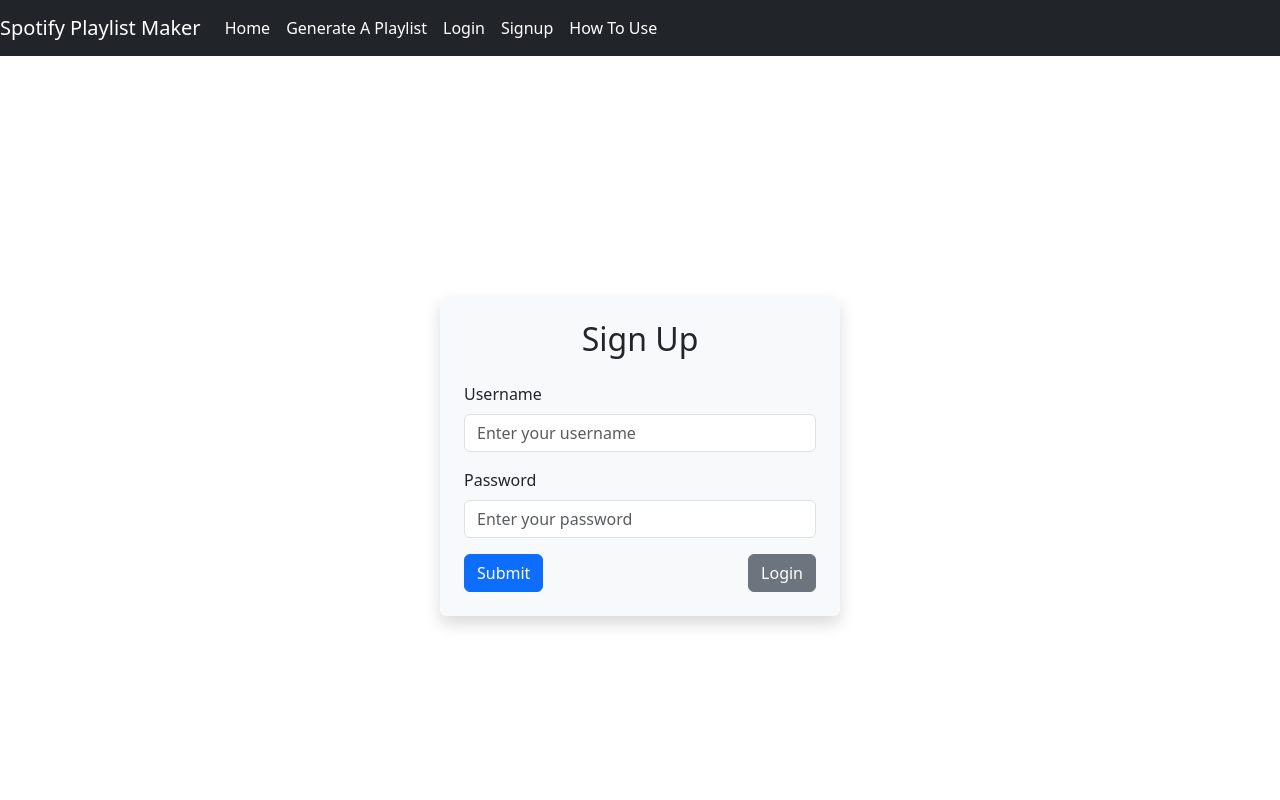
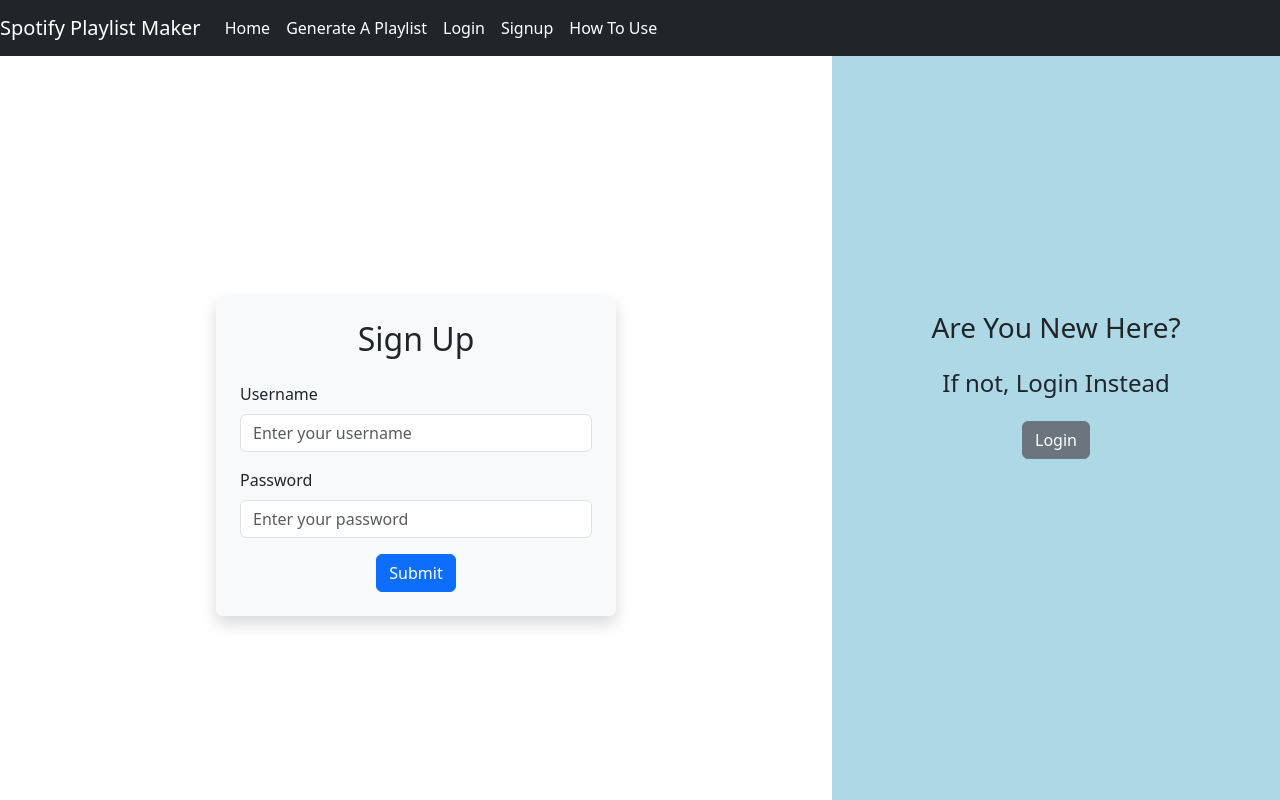
Before and after one commit to MichaelAngamarca/418Project, a React (Create React App) app: page /signup in a window 1280 px wide. Shown: the top 800 px of the page. Built offline with nearby package versions, Linux system fonts and the light colour scheme.

Commit message:
new login and signup

```diff
--- /dev/null
+++ b/src/Login/Login.css
@@ -0,0 +1,17 @@
+
+.signOption{
+     float:right;
+    height: 1000px;
+    width:35%;
+    margin:auto;
+    background-color: lightblue;
+
+}
+.contain{
+        float: left;
+        width:65%;
+
+}
+.center {
+    margin-top: 255px;
+  }
--- a/src/Login/Login.js
+++ b/src/Login/Login.js
@@ -1,7 +1,7 @@
 import React, { useState } from "react";
 import axios from "axios";
 import { useNavigate } from "react-router";
-
+import "./Login.css";
 const Login = () => {
   const [loginValues, setLoginValues] = useState({
     userID: "",
@@ -77,10 +77,13 @@ const Login = () => {
             <a className="nav-item nav-link text-white" href="/howtouse">
               How To Use
             </a>
+
           </div>
         </div>
+
       </nav>
-      <div className="container d-flex justify-content-center align-items-center vh-100">
+
+      <div className="contain  d-flex justify-content-center align-items-center vh-100">
         <form
           className="p-4 bg-light rounded shadow"
           style={{ maxWidth: "400px", width: "100%" }}
@@ -117,19 +120,30 @@ const Login = () => {
               required
             />
           </div>
-          <div className="d-flex justify-content-between">
+
+          <div className=" d-flex justify-content-center align-items-center">
             <button type="submit" className="btn btn-primary">
               Login
             </button>
-            <button
+            </div>
+
+
+        </form>
+      </div>
+      <div className = " signOption  justify-content-center align-items-center">
+
+        <div className = "center"> <h3 className="text-center mb-4">Are You New Here?</h3>
+        <h4 className="text-center mb-4">If so, Sign Up Instead</h4>
+        </div>
+        <div className=" d-flex justify-content-center align-items-center">
+       <button
               type="button"
               className="btn btn-secondary"
               onClick={handleSignup}
             >
-              Sign Up
+             Sign Up
             </button>
-          </div>
-        </form>
+            </div>
       </div>
     </>
   );
--- /dev/null
+++ b/src/Signup/Signup.css
@@ -0,0 +1,17 @@
+
+.loginOption{
+     float:right;
+    height: 1000px;
+    width:35%;
+    margin:auto;
+    background-color: lightblue;
+
+}
+.contain{
+        float: left;
+        width:65%;
+
+}
+.center {
+    margin-top: 255px;
+  }
--- a/src/Signup/Signup.js
+++ b/src/Signup/Signup.js
@@ -1,7 +1,7 @@
 import axios from "axios";
 import React, { useState } from "react";
 import { useNavigate } from "react-router-dom";
-
+import "./Signup.css";
 const Signup = () => {
   const navigate = useNavigate();
   const [signupValues, setSignupValues] = useState({
@@ -65,7 +65,7 @@ const Signup = () => {
           </a>
         </div>
       </div>
-    </nav><div className="container d-flex justify-content-center align-items-center vh-100">
+    </nav><div className="contain d-flex justify-content-center align-items-center vh-100">
         <form
           className="p-4 bg-light rounded shadow"
           style={{ maxWidth: "400px", width: "100%" }}
@@ -100,10 +100,20 @@ const Signup = () => {
               onChange={handleInputChange}
               required />
           </div>
-          <div className="d-flex justify-content-between">
+          <div className=" d-flex justify-content-center align-items-center">
           <button type="submit" className="btn btn-primary">
             Submit
           </button>
+
+          </div>
+        </form>
+        </div>
+      <div className = " loginOption  justify-content-center align-items-center">
+
+        <div className = "center"> <h3 className="text-center mb-4">Are You New Here?</h3>
+        <h4 className="text-center mb-4">If not, Login Instead</h4>
+        </div>
+        <div className=" d-flex justify-content-center align-items-center">
        <button
               type="button"
               className="btn btn-secondary"
@@ -112,7 +122,6 @@ const Signup = () => {
              Login
             </button>
             </div>
-        </form>
       </div></>
   );
 };
```
Lines whose indentation alone changed are shown as unchanged.
